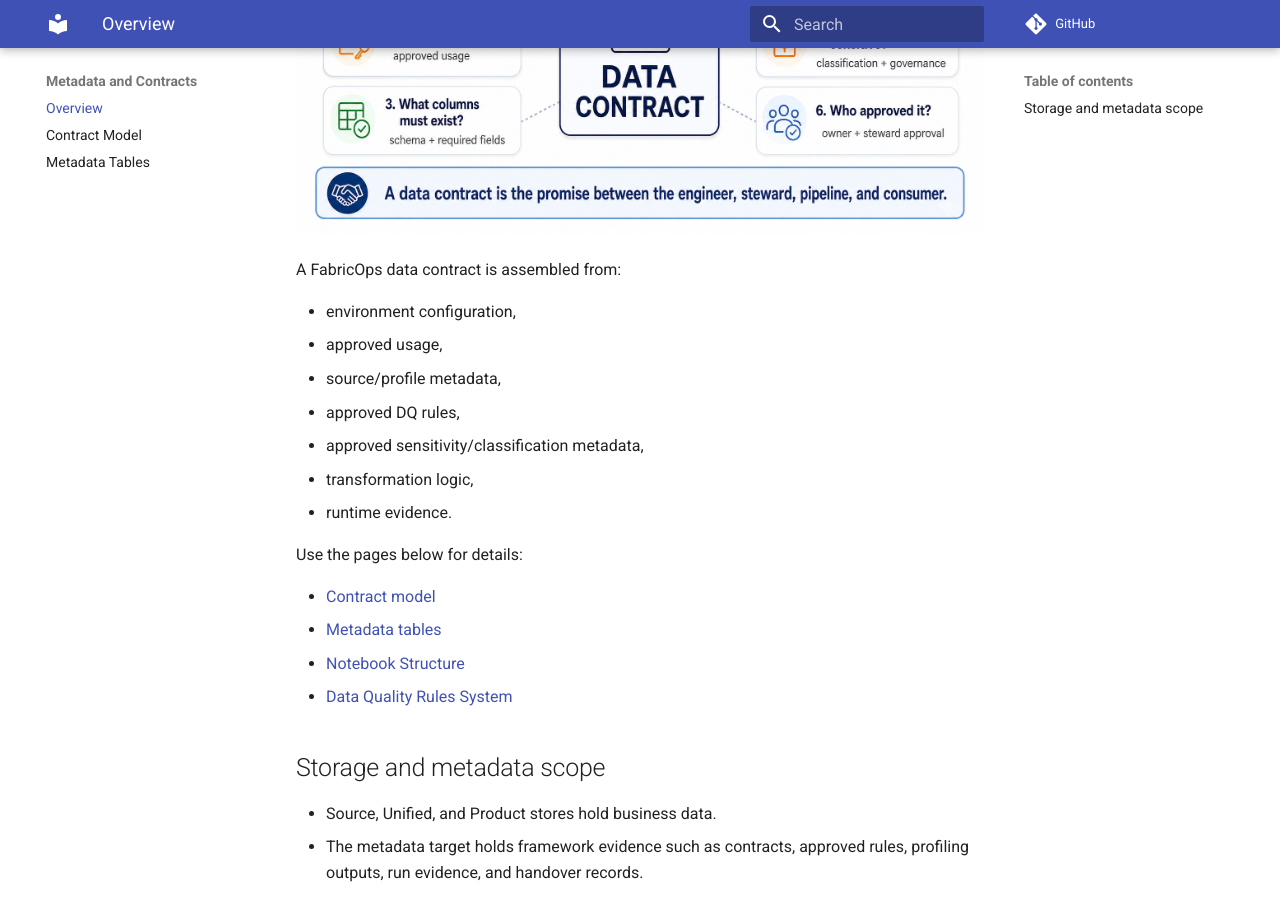
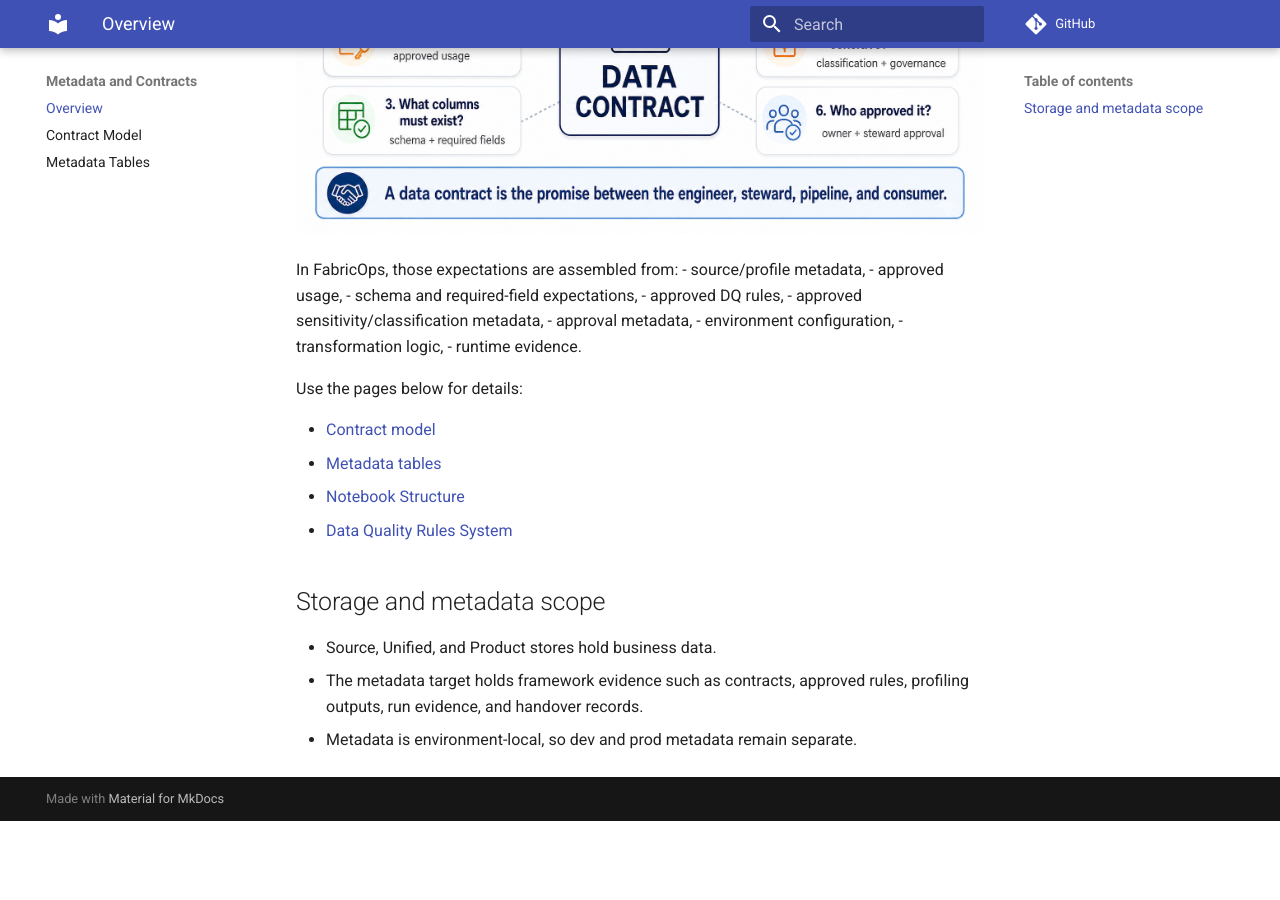
Before and after one commit to Voycepeh/fabric-data-product-framework, an MkDocs documentation site: the page built from docs/metadata-and-contracts.md, in a window 1280 px wide and 900 px high, scrolled down 490 px. Built offline with MkDocs 1.6.1 and Material for MkDocs 9.7.7, drawn with Linux system fonts in a browser that asks for light colours; comment, search, counter and statistics services are not loaded; after the commit the page ends 1311 px from its top, so only the background shows below that.

Commit message:
Update metadata-and-contracts.md

```diff
--- a/docs/metadata-and-contracts.md
+++ b/docs/metadata-and-contracts.md
@@ -6,13 +6,14 @@
 
 ![FabricOps data contract assembly](assets/data-contract.png)
 
-A FabricOps data contract is assembled from:
-
-- environment configuration,
+In FabricOps, those expectations are assembled from:
+- source/profile metadata,
 - approved usage,
-- source/profile metadata,
+- schema and required-field expectations,
 - approved DQ rules,
 - approved sensitivity/classification metadata,
+- approval metadata,
+- environment configuration,
 - transformation logic,
 - runtime evidence.
 
```
